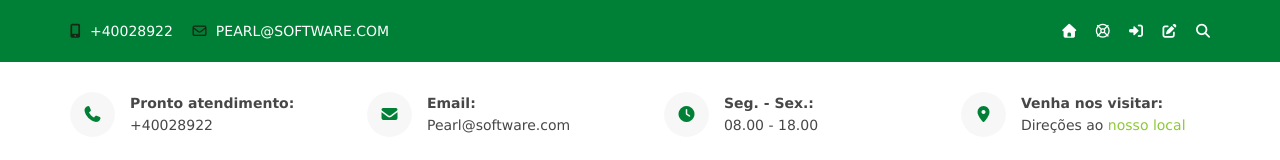
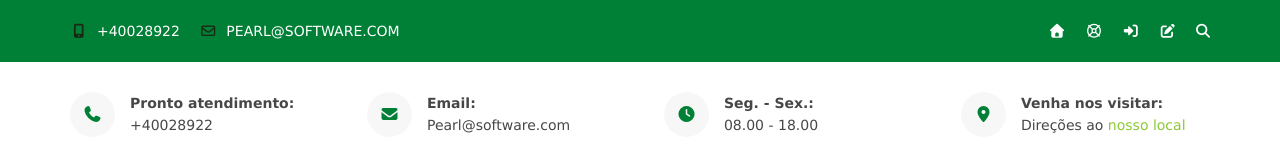
Before and after one commit to manel34g/do-euler, a plain HTML site: page index.html in a window 1280 px wide. Shown: the top 160 px of the page. Drawn offline with Linux system fonts and the light colour scheme.

Commit message:
Update layout.css

```diff
--- a/layout.css
+++ b/layout.css
@@ -9,7 +9,7 @@ Licence URI: https://www.os-templates.com/template-terms
 File: Layout CSS
 */
 
-@import url("all.css");
+@import url("fontawesome-free/css/all.css");
 @import url("framework.css");
 
 /* Rows
```
